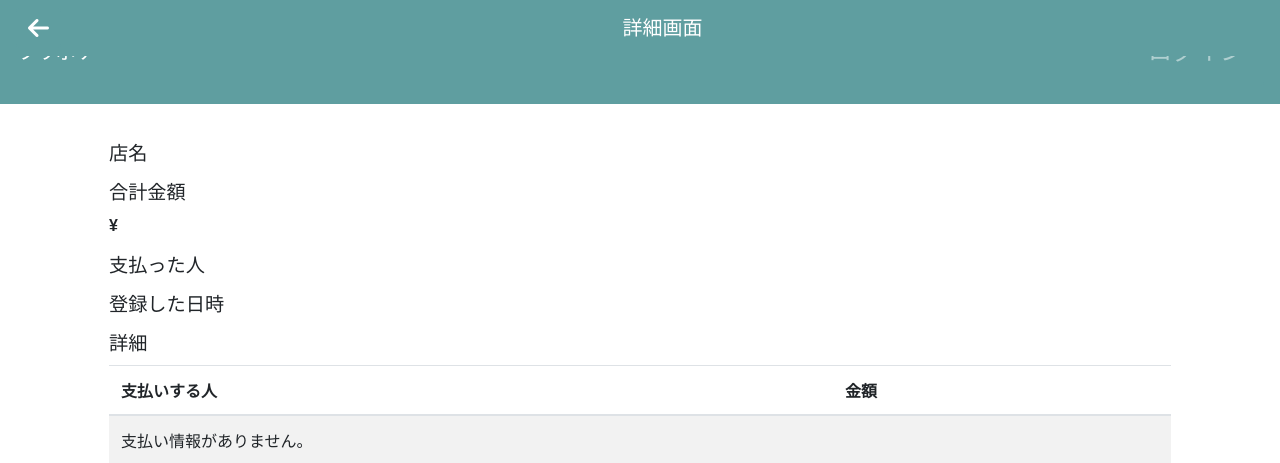
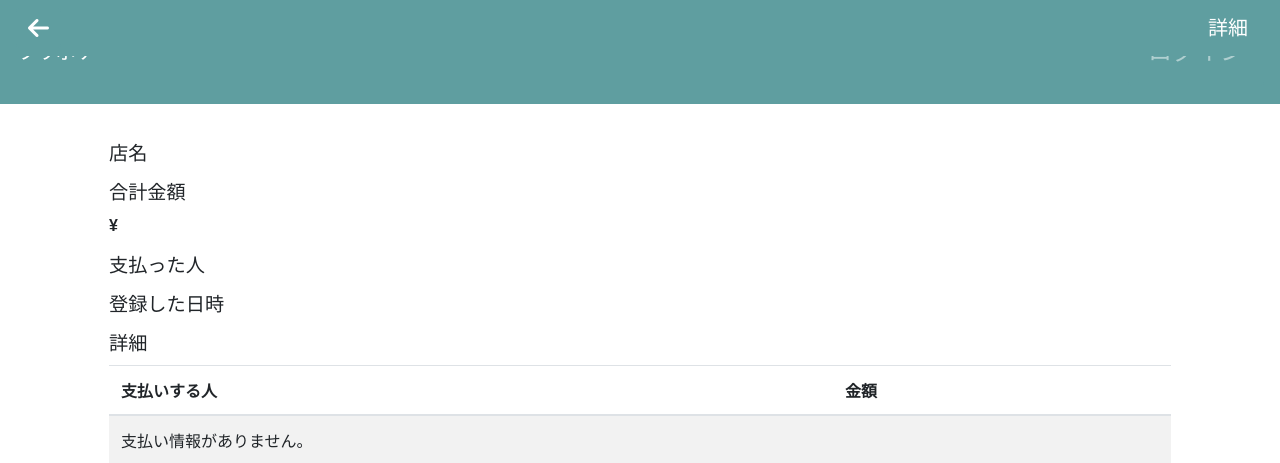
Before and after one commit to nagatahiro/rootbeer_enpit2024, a Django app: template templates/app_folder/accounting_details.html in a window 1280 px wide. Shown: the top 463 px of the page. Run offline with Django 4.2, Linux system fonts and the light colour scheme; the template is opened without the code that fills it, so the values that code supplies are empty; some libraries are stand-ins or nearby versions.

Commit message:
change css

```diff
--- a/templates/app_folder/accounting_details.html
+++ b/templates/app_folder/accounting_details.html
@@ -4,17 +4,14 @@
 
 <div class="container mt-5">
     <!-- ナビゲーションバー -->
-    <nav class="navbar navbar-expand-lg navbar-dark fixed-top">
-      <div class="container-fluid d-flex justify-content-between align-items-center">
-          <!-- 戻るボタン -->
-          <button id="back-button" class="btn btn-link">
+    <nav class="navbar navbar-expand-lg navbar-dark fixed-top" style="background-color: cadetblue;">
+        <div class="container-fluid">
+          <button id="back-button" class="btn btn-link" style="font-size: 1.5rem; color: white;">
             <i class="fas fa-arrow-left"></i>
           </button>
-          <!-- 登録画面のタイトル（中央に配置） -->
-          <span class="navbar-brand mx-auto">詳細画面</span>
-      </div>
-    </nav>
-
+          <span class="navbar-brand text-truncate" style="color: white; max-width: 60%;">詳細</span>
+        </div>
+      </nav>
     <div class="detail-card mt-5 p-4">
         <h5>店名</h5>
         <p><strong>{{ purchase.store_name }}</strong></p>
@@ -47,13 +44,14 @@
         </table>
     </div>
 
-</div>
+
 
 <script>
-    document.getElementById('back-button').addEventListener('click', function() {
-        // group_detailページへ遷移
-        window.location.href = "{% url 'app_folder:group_detail' purchase.group.id %}";
+
+    const backButton = document.getElementById("back-button");
+    backButton.addEventListener("click", function () {
+        window.location.href =  "{% url 'app_folder:group_detail' purchase.group.id %}";
     });
 </script>
-
+</div>
 {% endblock %}
--- a/templates/app_folder/create_group.html
+++ b/templates/app_folder/create_group.html
@@ -7,6 +7,7 @@
 <!-- 修正済みのコード -->
 <div class="container group-create-container">
     <form method="post" id="group-form" class="group-form">
+
         <nav class="navbar navbar-expand-lg navbar-dark fixed-top" style="background-color: cadetblue;">
             <div class="container-fluid">
                 <!-- 戻るボタン -->
@@ -34,7 +35,7 @@
                 </button>
             </div>
         </nav>
-
+        {% endblock %}
         {% csrf_token %}
         <!-- グループ名入力 -->
         <div class="form-group">
--- a/templates/app_folder/edit_group.html
+++ b/templates/app_folder/edit_group.html
@@ -3,6 +3,7 @@
 {% block contents %}
 
 <div class="container mt-5">
+
     <nav class="navbar navbar-expand-lg navbar-dark fixed-top" style="background-color: cadetblue;">
         <div class="container-fluid">
             <button id="back-button" class="btn btn-link" style="font-size: 1.5rem; color: white;" onclick="window.location.href='{% url 'app_folder:group_detail' group.id %}';">
--- a/templates/app_folder/photograph.html
+++ b/templates/app_folder/photograph.html
@@ -3,6 +3,7 @@
 {% block contents %}
 <input type="hidden" name="csrfmiddlewaretoken" value="{{ csrf_token }}">
 <div class="container mt-5">
+
   <nav class="navbar navbar-expand-lg navbar-dark fixed-top" style="background-color: cadetblue;">
     <div class="container-fluid">
       <button id="back-button" class="btn btn-link" style="font-size: 1.5rem; color: white;">
--- a/templates/app_folder/shooting_registration.html
+++ b/templates/app_folder/shooting_registration.html
@@ -3,6 +3,7 @@
 {% block contents %}
 <div class="container mt-5">
     <!-- ナビゲーションバー -->
+
     <nav class="navbar navbar-expand-lg navbar-dark fixed-top" style="background-color: cadetblue;">
       <div class="container-fluid d-flex justify-content-between align-items-center">
           <!-- 戻るボタン -->
```
